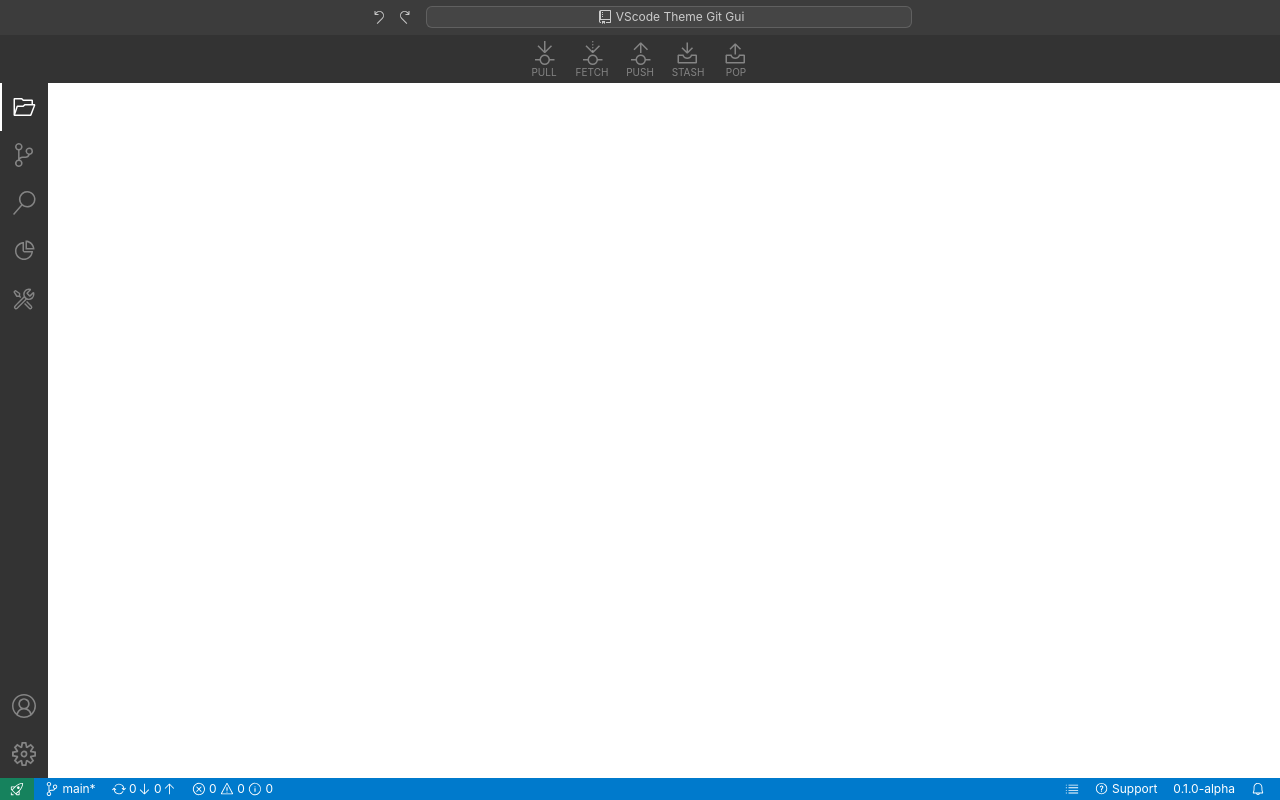
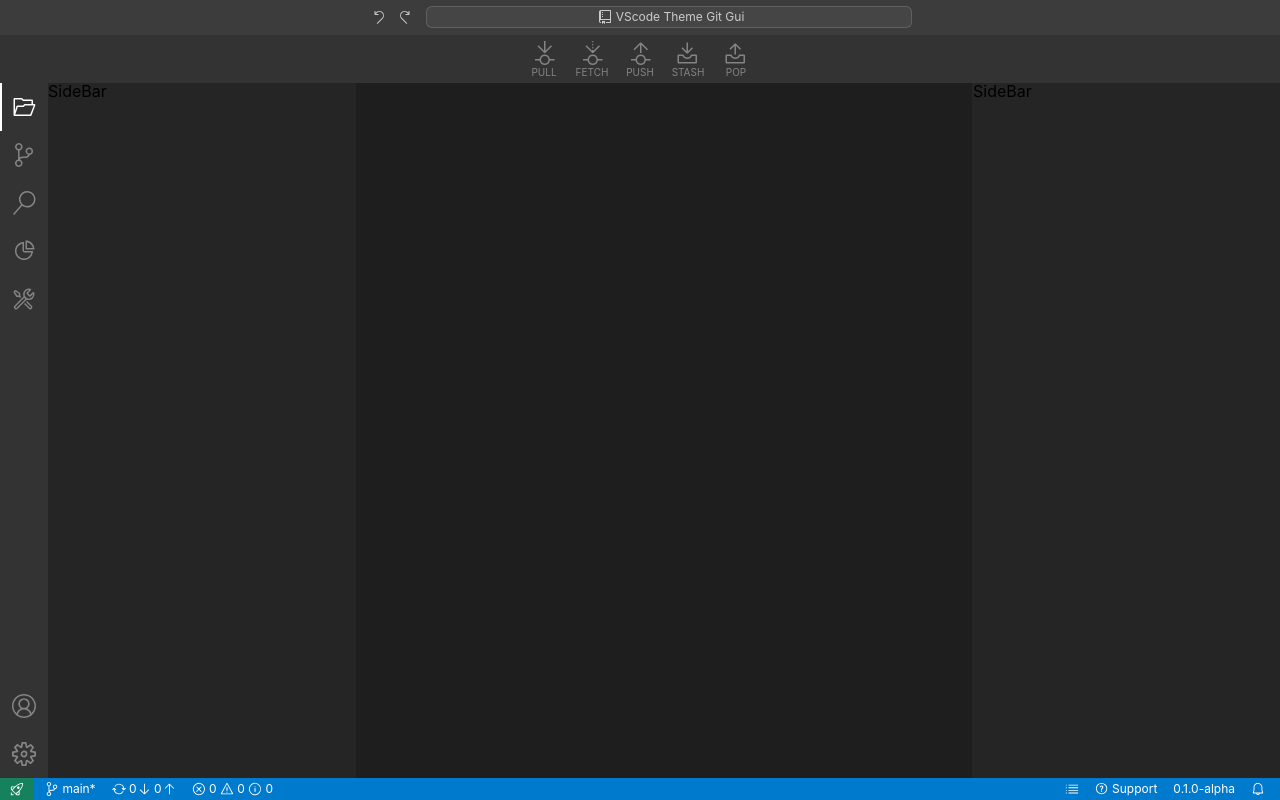
Before and after one commit to kbjdev/vstgg, a React (Vite) app: page / in a window 1280 px wide. Built offline with nearby package versions, Linux system fonts and the light colour scheme.

Commit message:
feat: App Body

```diff
--- a/src/renderer/App.tsx
+++ b/src/renderer/App.tsx
@@ -1,16 +1,60 @@
-import { FC } from 'react';
+import { FC, useRef } from 'react';
+import styled from 'styled-components';
 import ThemeProvider from '@src/renderer/components/styles/ThemeProvider';
 import GlobalStyles from './components/styles/GlobalStyles';
+import SplitView from './components/vs/view/SplitView';
 import ActivityBar from './components/vs/workbench/ActivityBar';
+import Editor from './components/vs/workbench/Editor';
+import PrimarySideBar from './components/vs/workbench/SideBar/PrimarySideBar';
+import SecondarySideBar from './components/vs/workbench/SideBar/SecondarySideBar';
 import StatusBar from './components/vs/workbench/StatusBar';
 import TitleBar from './components/vs/workbench/TitleBar';
+import useSplitViewCollection from './libs/view/useSplitViewCollection';
+
+const Body = styled.div`
+  position: absolute;
+  top: calc(35px + 48px);
+  left: 48px;
+  width: calc(100vw - 48px);
+  height: calc(100vh - (35px + 48px + 22px));
+`;
+
+// TODO: Scroll Box
+const Wrapper = styled.div`
+  width: 100%;
+  height: 100%;
+  min-width: 640px;
+  overflow: auto;
+`;
 
 const App: FC = () => {
+  const containerRef = useRef<HTMLDivElement>(null);
+  const collection = useSplitViewCollection({
+    containerRef,
+    views: [
+      { minSize: 170, size: 300, visible: true, snap: true },
+      { minSize: 300, size: 600, visible: true },
+      { minSize: 170, size: 300, visible: true },
+    ],
+    direction: 'vertical',
+  });
+
   return (
     <ThemeProvider>
       <GlobalStyles />
       <TitleBar />
       <ActivityBar />
+      <Body>
+        <Wrapper>
+          <SplitView.Container ref={containerRef}>
+            <SplitView.Wrapper collection={collection}>
+              <PrimarySideBar />
+              <Editor />
+              <SecondarySideBar />
+            </SplitView.Wrapper>
+          </SplitView.Container>
+        </Wrapper>
+      </Body>
       <StatusBar />
     </ThemeProvider>
   );
--- a/src/renderer/components/styles/ThemeProvider.tsx
+++ b/src/renderer/components/styles/ThemeProvider.tsx
@@ -258,7 +258,7 @@
 
 const ThemeProvider: FC<PropsWithChildren> = ({ children }) => {
   const theme = useMemo(() => {
-    const colors = new ColorCollection().registerThemeColor(light).genrateThemeColors('dark');
+    const colors = new ColorCollection().registerThemeColor(dark).genrateThemeColors('dark');
     return { colors };
   }, []);
 
--- /dev/null
+++ b/src/renderer/components/vs/workbench/Editor/index.tsx
@@ -0,0 +1,12 @@
+import { FC } from 'react';
+import styled from 'styled-components';
+
+const Container = styled.div`
+  width: 100%;
+  height: 100%;
+  background-color: ${({ theme }) => theme.colors['editor.background']};
+`;
+
+const Editor: FC = () => <Container />;
+
+export default Editor;
--- /dev/null
+++ b/src/renderer/components/vs/workbench/SideBar/PrimarySideBar.tsx
@@ -0,0 +1,6 @@
+import { FC } from 'react';
+import SideBarWrapper from './SideBarWrapper';
+
+const PrimarySideBar: FC = () => <SideBarWrapper position="left">SideBar</SideBarWrapper>;
+
+export default PrimarySideBar;
--- /dev/null
+++ b/src/renderer/components/vs/workbench/SideBar/SecondarySideBar.tsx
@@ -0,0 +1,6 @@
+import { FC } from 'react';
+import SideBarWrapper from './SideBarWrapper';
+
+const SecondarySideBar: FC = () => <SideBarWrapper position="right">SideBar</SideBarWrapper>;
+
+export default SecondarySideBar;
--- /dev/null
+++ b/src/renderer/components/vs/workbench/SideBar/SideBarWrapper.tsx
@@ -0,0 +1,21 @@
+import { FC, PropsWithChildren } from 'react';
+import styled, { css } from 'styled-components';
+
+const Container = styled.div<{ $position: 'left' | 'right' }>`
+  width: 100%;
+  height: 100%;
+  background-color: ${({ theme }) => theme.colors['sideBar.background']};
+  ${({ theme, $position }) => css`
+    border-${$position === 'left' ? 'right' : 'left'}: 1px solid ${theme.colors['sideBar.border']};
+  `}
+`;
+
+interface ISideBarWrapperProps {
+  position: 'left' | 'right';
+}
+
+const SideBarWrapper: FC<PropsWithChildren<ISideBarWrapperProps>> = ({ position, children }) => (
+  <Container $position={position}>{children}</Container>
+);
+
+export default SideBarWrapper;
```
